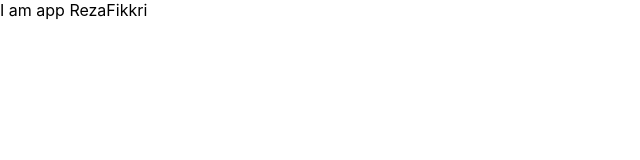
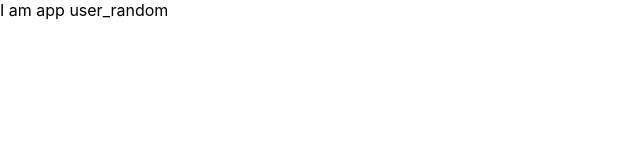
Before and after one commit to rezafikkri/react-component, a React (Create React App) app: page / in a window 1280 px wide. Shown: the top 160 px of the page, without its empty margins (0-640 px from the left). Built offline with nearby package versions, Linux system fonts and the light colour scheme.

Commit message:
feat: HOC localstorage

```diff
--- a/src/App.js
+++ b/src/App.js
@@ -1,32 +1,59 @@
 import React from 'react';
 import './App.css';
 
-// HOC: Higher-Order Components
+// HOC: Higher-Order Components - Local Storage
 
-const withUser = (WrappedComponent) => {
-  class WithUser extends React.Component {
+function withLocalStorage(WrappedComponent) {
+  return class extends React.Component {
+    get(key) {
+      return localStorage.getItem(key);
+    }
+
+    save(key, value) {
+      localStorage.setItem(key, value);
+    }
+
+    remove(key) {
+      localStorage.removeItem(key);
+    }
+
+    render() {
+      return <WrappedComponent get={this.get} save={this.save} remove={this.remove} {...this.props} />
+    }
+  }
+}
+
+class User extends React.Component {
   constructor(props) {
     super(props);
-
     this.state = {
-        user: 'RezaFikkri',
+      name: ''
     };
   }
 
-    render() {
-      return <WrappedComponent user={this.state.user} {...this.props} />
+  componentDidMount() {
+    const name = this.props.get('name');
+
+    if (!name) {
+      // load nama dari API/Database
+      this.props.save('name', 'user_random');
+      this.setState({
+        name: 'user_random'
+      });
+    } else {
+      this.setState({
+        name: this.props.get('name')
+      });
     }
   }
 
-  return WithUser;
-};
-
-function App(props) {
+  render() {
     return (
       <div>
-      I am app {props.user}
+        I am app {this.state.name}
       </div>
     );
   }
+}
 
-export default withUser(App);
+export default withLocalStorage(User);
```
Lines whose indentation alone changed are shown as unchanged.
